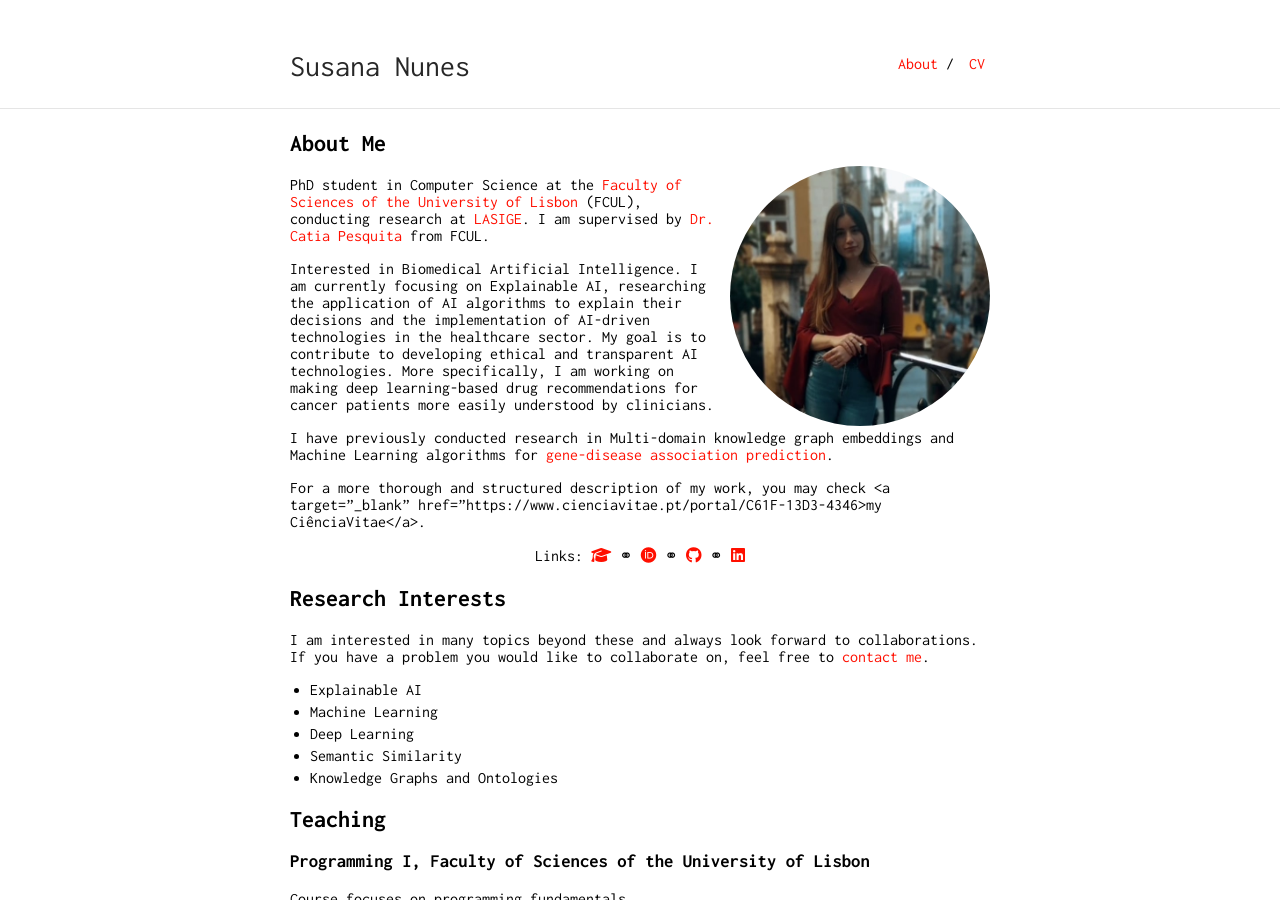
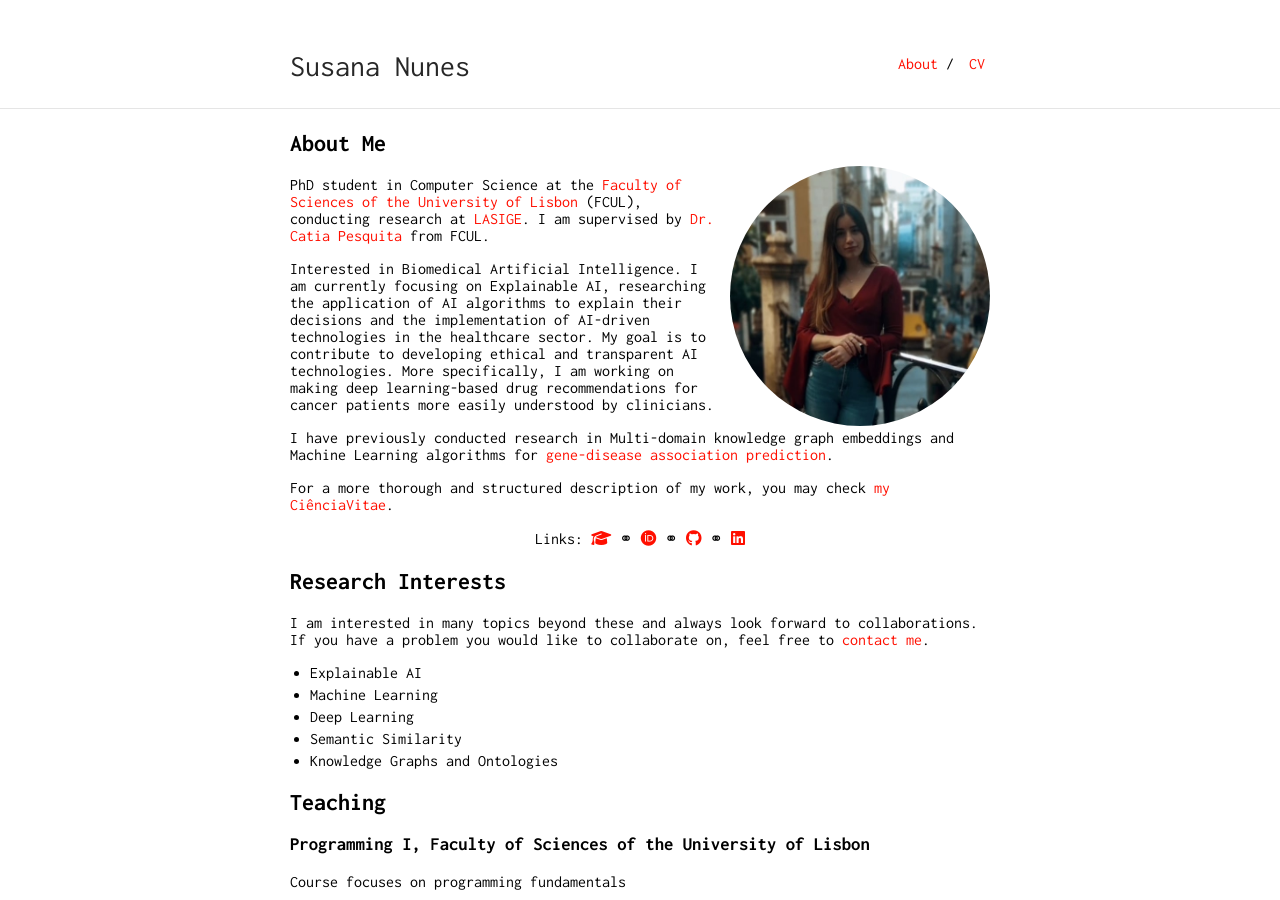
Before and after one commit to SusanaPNunes/susanapnunes.github.io, a Jekyll site: the page built from index.md, in a window 1280 px wide and 900 px high. Built offline with Jekyll 4.4.1, drawn with Linux system fonts in a browser that asks for light colours; nearby versions of some CDN libraries.

Commit message:
Update index.md

```diff
--- a/index.md
+++ b/index.md
@@ -13,7 +13,7 @@ Interested in Biomedical Artificial Intelligence. I am currently focusing on Exp
 
 I have previously conducted research in Multi-domain knowledge graph embeddings and Machine Learning algorithms for <a target="_blank" href="https://jbiomedsem.biomedcentral.com/articles/10.1186/s13326-023-00291-x">gene-disease association prediction</a>.
 
-For a more thorough and structured description of my work, you may check <a target="_blank" href="https://www.cienciavitae.pt/portal/C61F-13D3-4346>my CiênciaVitae</a>.
+For a more thorough and structured description of my work, you may check <a target="_blank" href="https://www.cienciavitae.pt/portal/C61F-13D3-4346">my CiênciaVitae</a>.
 
 <p align="center">
 Links:
```
